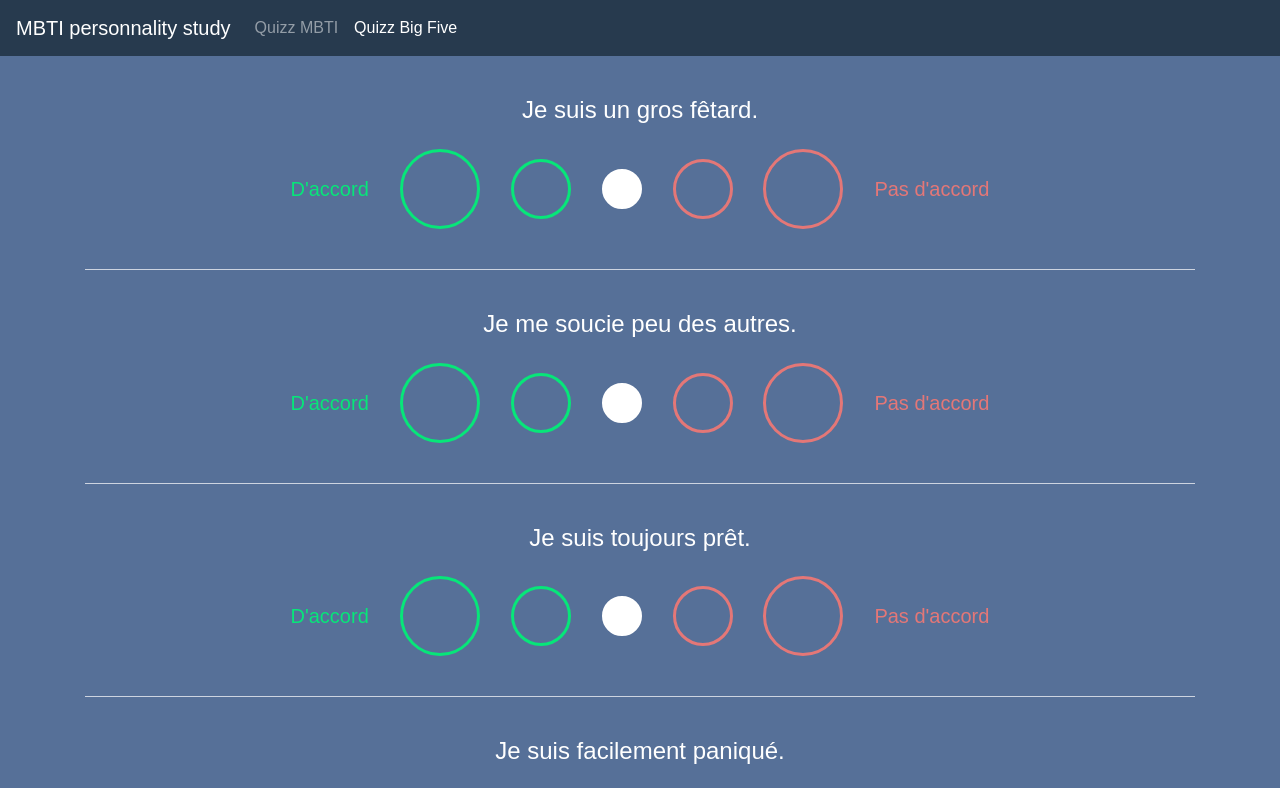
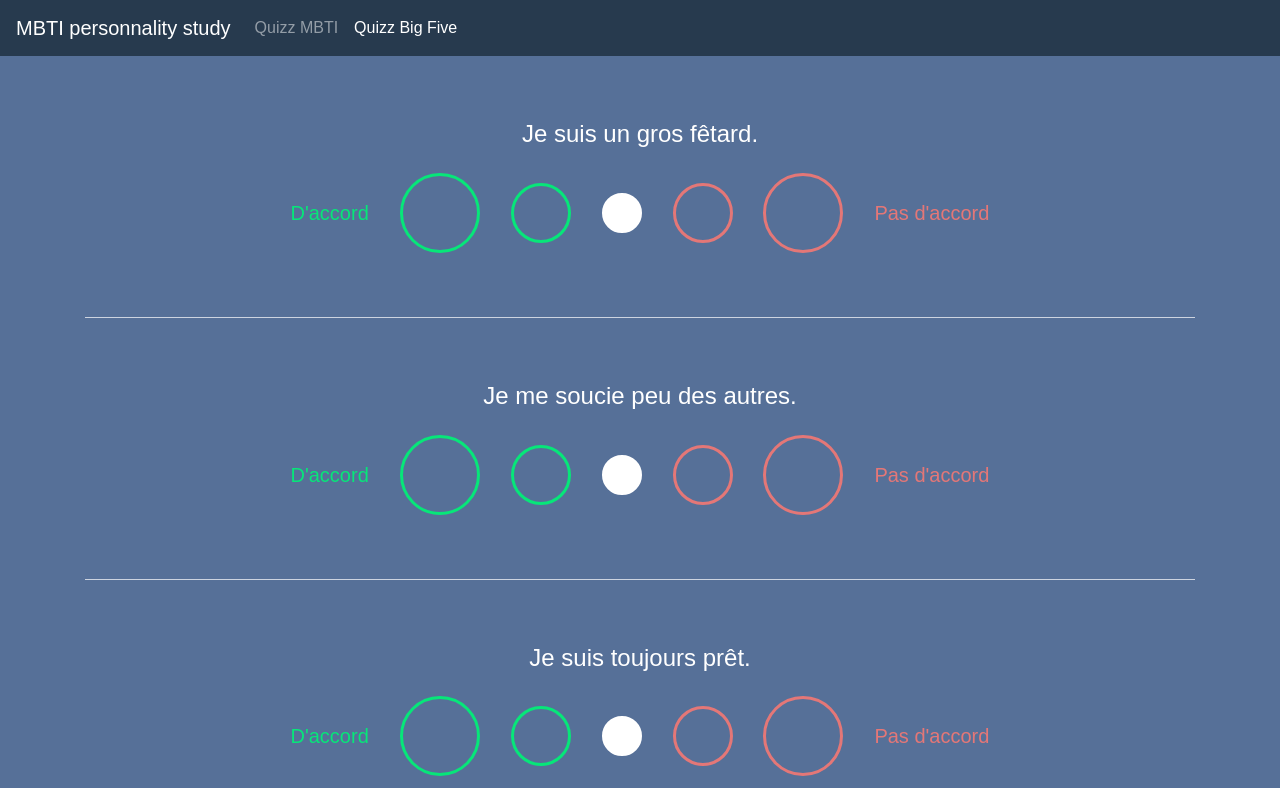
Before and after one commit to sunwize/pfe_5A_app, a Vue app: page /quizz-big5 in a window 1280 px wide. Shown: the top 788 px of the page. Built offline with nearby package versions, Linux system fonts and the light colour scheme; a web font is replaced by a local one.

Commit message:
Autoscroll in quizz added

```diff
--- a/src/views/QuizzBIG5.vue
+++ b/src/views/QuizzBIG5.vue
@@ -1,18 +1,18 @@
 <template>
     <div style="background-color: #567098">
       <b-container class="pt-3 pb-5">
-        <div v-for="statement in statements" :key="statement.text">
-          <statement-bf v-model="statement.choice" :text="statement.text" class="py-4"></statement-bf>
-          <hr>
+        <div v-for="(statement, index) in statements" :key="statement.text">
+          <div :ref="'bf' + index">
+            <statement-bf @click.native="scroll(index)" v-model="statement.choice" :text="statement.text" class="py-5"></statement-bf>
+            <hr>
+          </div>
         </div>
         <b-button @click="sendResults" class="mt-3" variant="info" size="lg" pill>Soumettre</b-button>
       </b-container>
       <div v-if="result" class="pt-3 pb-5">
           <p class="text-white">Your personality: {{ result }} </p>
       </div>
-
     </div>
-
 </template>
 
 <script>
@@ -21,6 +21,7 @@ export default {
   name: 'QuizzBIG5',
   data () {
     return {
+      result: '',
       statements: [ { text: 'Je suis un gros fêtard.\n', choice: 3 },
                     { text: 'Je me soucie peu des autres.\n', choice: 3 },
                     { text: 'Je suis toujours prêt.\n', choice: 3 },
@@ -71,8 +72,7 @@ export default {
                     { text: 'Je suis exigent dans mon travail\n', choice: 3 },
                     { text: 'Je me sens triste souvent.\n', choice: 3 },
                     { text: 'J\'ai beaucoup d\'idées.\n', choice: 3 }
-      ],
-      result: ''
+      ]
     }
   },
   methods: {
@@ -85,8 +85,16 @@ export default {
       }).catch(err => {
         console.log(err)
       })
+    },
+    scroll(index) {
+      index++;
+      let next = 'bf' + index;
+
+      if (!this.$refs[next])
+        return;
+
+      this.$refs[next][0].scrollIntoView({ behavior: 'smooth' });
     }
-
   }
 }
 </script>
--- a/src/views/QuizzMBTI.vue
+++ b/src/views/QuizzMBTI.vue
@@ -1,18 +1,18 @@
 <template>
     <div style="background-color: #567098">
       <b-container class="pt-3 pb-5">
-        <div v-for="statement in statements" :key="statement.text">
-          <statement-mbti v-model="statement.choice" :text="statement.text" class="py-5"></statement-mbti>
-          <hr>
+        <div v-for="(statement, index) in statements" :key="statement.text">
+          <div :ref="'mbti' + index">
+            <statement-mbti @click.native="scroll(index)" v-model="statement.choice" :text="statement.text" class="py-5"></statement-mbti>
+            <hr>
+          </div>
         </div>
-        <b-button @click="sendResults" class="mt-3" variant="info" size="lg" pill>Soumettre</b-button>
+        <b-button ref="test" @click="sendResults" class="mt-3" variant="info" size="lg" pill>Soumettre</b-button>
       </b-container>
       <div v-if="result" class="pt-3 pb-5">
           <p>Your personality: {{ result }} </p>
       </div>
-
     </div>
-
 </template>
 
 <script>
@@ -85,9 +85,6 @@ export default {
       ]
     }
   },
-  mounted() {
-    console.log(this.$route.path);
-  },
   methods: {
     sendResults () {
       let results = [];
@@ -101,8 +98,16 @@ export default {
       }).catch(err => {
         console.log(err)
       })
+    },
+    scroll(index) {
+      index++;
+      let next = 'mbti' + index;
+
+      if (!this.$refs[next])
+        return;
+
+      this.$refs[next][0].scrollIntoView({ behavior: 'smooth' });
     }
-
   }
 }
 </script>
```
